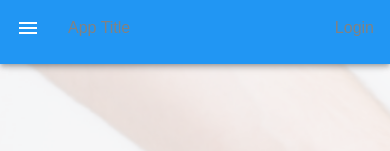
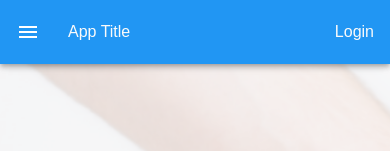
Before and after one commit to crowdsourcemedical/volunteer-database, a React (Create React App) app in the folder frontend/: page / in a window 390 px wide. Shown: the top 151 px of the page. Built offline with nearby package versions, Linux system fonts and the light colour scheme; a web font is replaced by a local one.

Commit message:
Fix navbar link colors, fix navbar extra padding on small screens

```diff
--- a/frontend/src/components/navbar.js
+++ b/frontend/src/components/navbar.js
@@ -46,9 +46,23 @@ const useStyles = makeStyles(theme => ({
 	menuButton: {
 		marginRight: theme.spacing(2),
 	},
+	toolbar: {
+		height: '100%',
+		'& *:last-child': {
+			marginLeft: 'auto'
+		}
+	},
+	appTitle: {
+		color: '#fafafa'
+	},
 	authLink: {
-		marginLeft: 'auto',
-		color: 'inherit',
+		'& *': {
+			color: '#fafafa'
+		},
+		'&:hover': {
+			cursor: 'pointer',
+			textDecoration: 'none'
+		}
 	},
 	hide: {
 		display: 'none',
@@ -95,7 +109,7 @@ const NavBar = () => {
 					[classes.navBarShift]: isOpen,
 				})}
 			>
-				<Toolbar>
+				<Toolbar className={classes.toolbar}>
 					<IconButton
 						color="inherit"
 						aria-label="open drawer"
@@ -105,7 +119,7 @@ const NavBar = () => {
 					>
 						<MenuIcon />
 					</IconButton>
-					<Typography variant="h6" noWrap>
+					<Typography variant="h6" noWrap className={classes.appTitle}>
 						App Title
 					</Typography>
 					<Link
```
